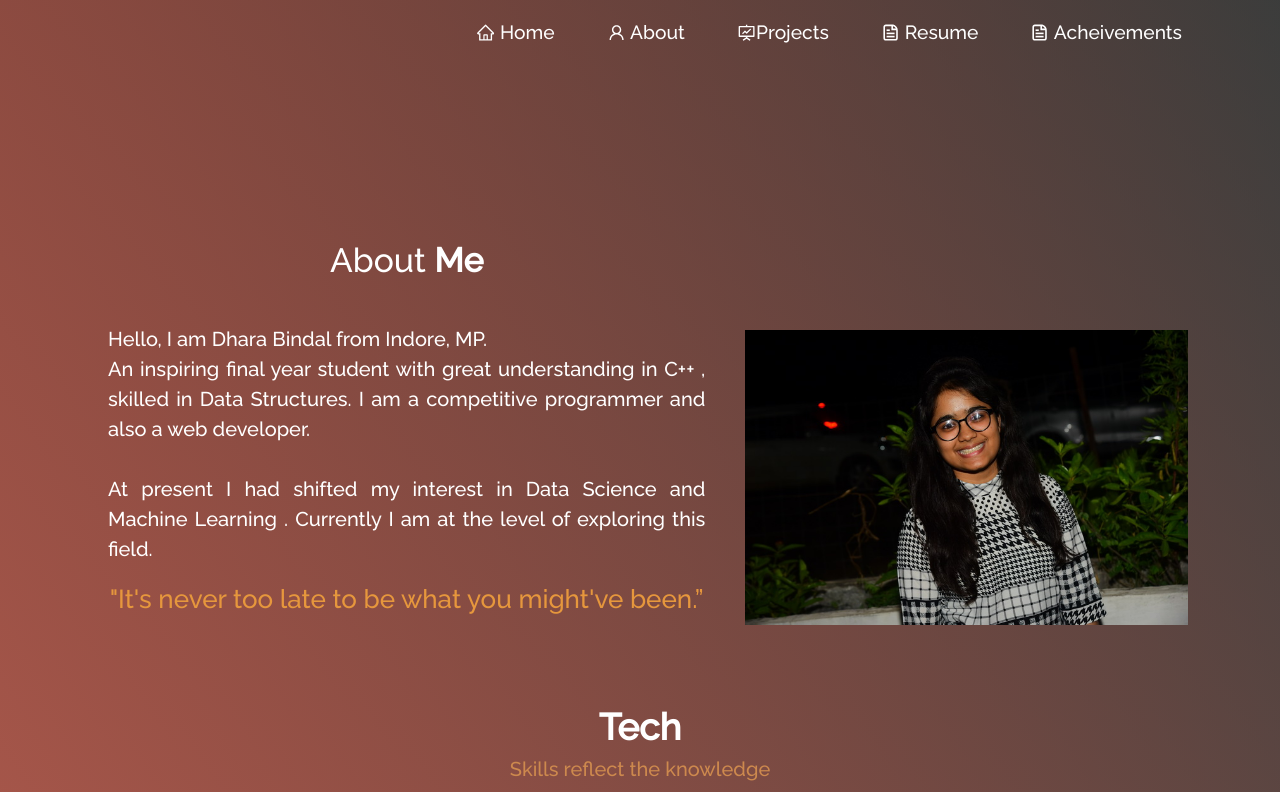
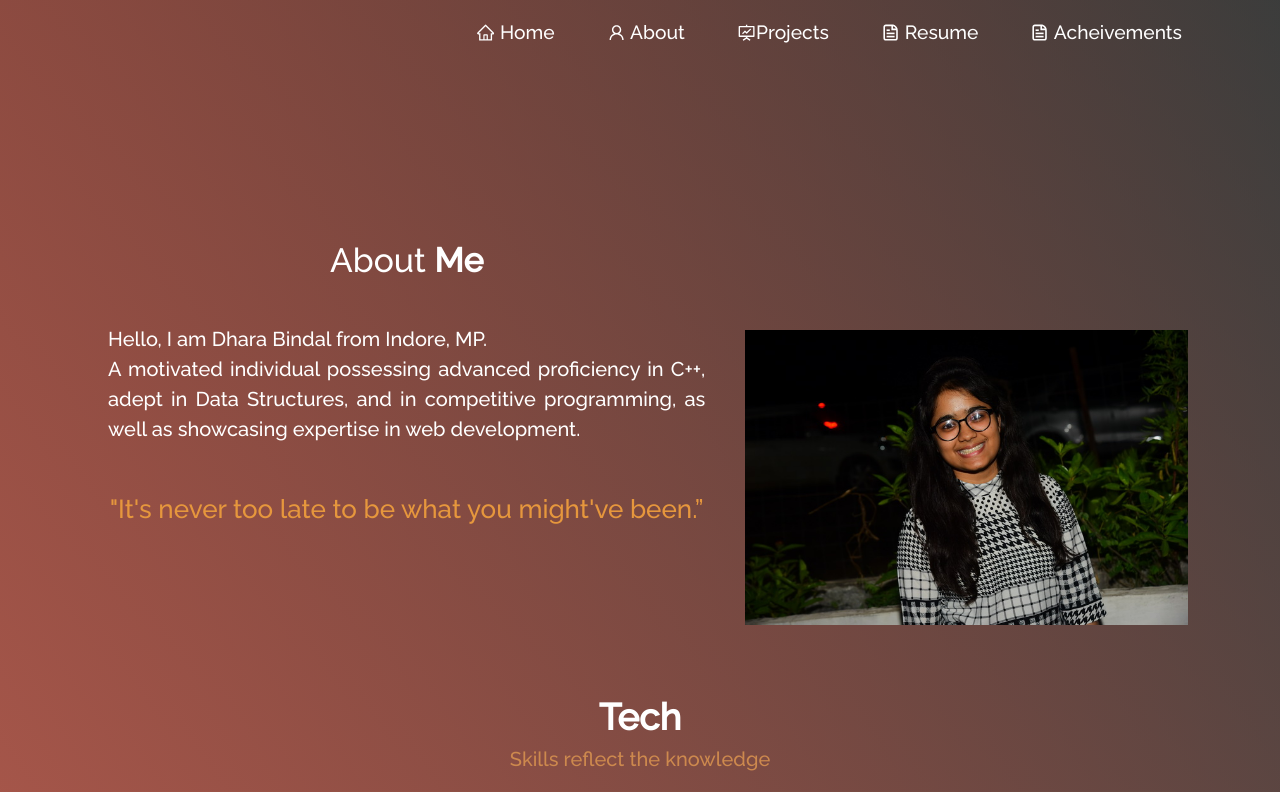
Before and after one commit to bindaldhara/Portfolio, a React (Create React App) app: page /about in a window 1280 px wide. Shown: the top 792 px of the page. Built offline with nearby package versions, Linux system fonts and the light colour scheme.

Commit message:
Updated abour section

```diff
--- a/src/components/About/AboutCard.js
+++ b/src/components/About/AboutCard.js
@@ -8,12 +8,11 @@ function AboutCard() {
         <blockquote className="blockquote mb-0">
           <p style={{ textAlign: "justify" }}>
             Hello, I am Dhara Bindal from Indore, MP.
-            <br/>An inspiring final year student with great understanding in C++ ,
-            skilled in Data Structures. I am a competitive programmer and also a web developer.
+            <br/>A motivated individual possessing advanced proficiency in C++, adept in Data Structures,
+            and in competitive programming, as well as showcasing expertise in web development.
             <br />
             <br />
-            At present I had shifted my interest in Data Science and Machine Learning .
-             Currently I am at the level of exploring this field.
+
             </p>
 
           <p className="Quote" style={{font:"100px"}}>
```
